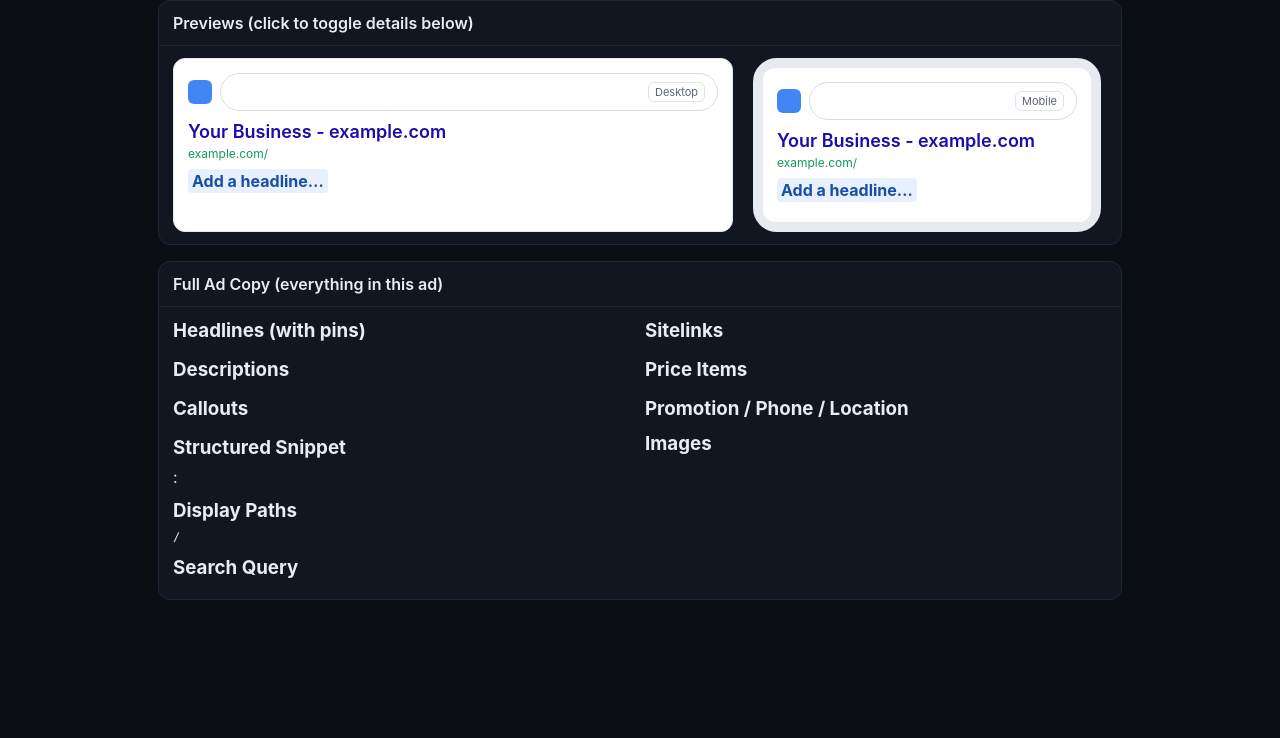
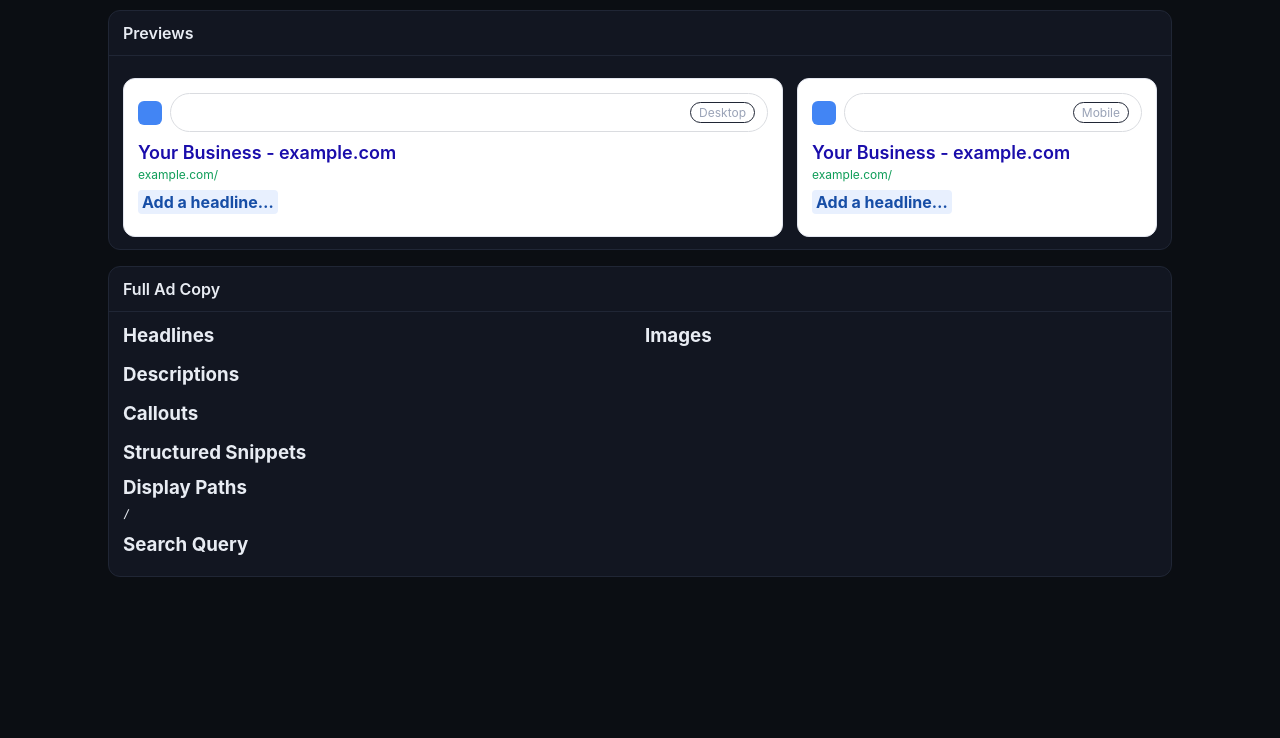
Before and after one commit to the-herald/sample-tool, a plain HTML site: page preview.html in a window 1280 px wide. Shown: the part 62-800 px from the top of the page. Drawn offline with Linux system fonts and the light colour scheme.

Commit message:
Update preview.html
Helped multi.html

```diff
--- a/preview.html
+++ b/preview.html
@@ -12,24 +12,28 @@
     --preview-bg:#fff; --preview-text:#111; --preview-muted:#5f6368;
     --preview-blue:#174ea6; --preview-chip:#e8f0fe; --preview-link:#1a0dab; --preview-green:#0f9d58;
   }
-  [data-theme="light"]{
-    --bg:#f6f7fb; --panel:#ffffff; --line:#e7e9f2; --text:#0f1422; --muted:#56607a; --brand:#2f8d19;
-  }
+  [data-theme="light"]{ --bg:#f6f7fb; --panel:#ffffff; --line:#e7e9f2; --text:#0f1422; --muted:#56607a; --brand:#2f8d19; }
   [data-theme="cyberpunk"]{
     --bg:#0a0c12; --panel:#0e1220; --line:#23283b; --text:#e6f7ff; --muted:#7bd4ff; --brand:#ff2bd6;
     --preview-bg:#0b0f1a; --preview-text:#e6f7ff; --preview-muted:#8fd0ff;
     --preview-blue:#49c7ff; --preview-chip:#121830; --preview-link:#7bf1ff; --preview-green:#00ffcc;
   }
-
   *{box-sizing:border-box} html,body{margin:0;background:var(--bg);color:var(--text);font-family:Inter,system-ui,Segoe UI,Roboto,Helvetica,Arial,sans-serif}
-  .wrap{max-width:1000px;margin:0 auto;padding:18px}
+  .wrap{max-width:1100px;margin:0 auto;padding:18px}
   header{display:flex;justify-content:space-between;align-items:center;gap:10px;margin-bottom:12px}
   .brand{display:flex;gap:10px;align-items:center}
   .brand img{width:28px;height:28px}
   h1{margin:0;font-size:18px}
   .a{color:var(--brand);text-decoration:none}
   .btn{border:1px solid var(--line);background:transparent;color:var(--text);padding:8px 12px;border-radius:10px;cursor:pointer}
-  .previews{display:grid;grid-template-columns:1fr 360px;gap:14px}
+  .pill{display:inline-block;border:1px solid var(--line);border-radius:999px;padding:2px 8px;font-size:12px;color:var(--muted);margin-left:6px}
+
+  .topbar{display:flex;gap:8px;flex-wrap:wrap;align-items:center}
+  .adpicker{display:flex;gap:8px;flex-wrap:wrap}
+  .chipBtn{border:1px solid var(--line);background:var(--panel);color:var(--text);padding:6px 10px;border-radius:10px;cursor:pointer}
+  .chipBtn.active{outline:2px solid var(--brand)}
+
+  .previews{display:grid;grid-template-columns:1fr 360px;gap:14px;margin-top:10px}
   .preview-card{background:var(--preview-bg);color:var(--preview-text);border-radius:12px;border:1px solid #e3e6ef;padding:14px}
   [data-theme="cyberpunk"] .preview-card{border-color:#1f2642}
   .preview-header{display:flex;align-items:center;gap:8px;margin-bottom:10px}
@@ -42,19 +46,18 @@
   .serp-h{background:var(--preview-chip);color:var(--preview-blue);border-radius:4px;padding:2px 4px;font-weight:700}
   .serp-desc{color:#3c4043;font-size:14px;line-height:1.35}
   [data-theme="cyberpunk"] .serp-desc{color:#c9e8ff}
-  .badge{font-size:11px;border:1px solid #dfe3ec;border-radius:6px;padding:2px 6px;color:#5a657c}
-  .mobile-frame{max-width:360px;border:10px solid #e7eaef;border-radius:24px;margin:0 auto;background:#fff}
+  .callouts{font-size:12px;color:#5f6368;margin-top:8px}
+  .snip{margin-top:4px;font-size:12px;color:#3c4043}
+  .img-ext{display:flex;gap:8px;flex-wrap:wrap;margin-top:8px}
+  .img-ext img{width:72px;height:72px;object-fit:cover;border-radius:8px;border:1px solid #e4e7ef}
 
-  /* Details drawers */
   .drawer{background:var(--panel);border:1px solid var(--line);border-radius:12px;margin-top:16px;overflow:hidden}
   .drawer summary{cursor:pointer;list-style:none;padding:12px 14px;font-weight:600;border-bottom:1px solid var(--line)}
   .drawer summary::-webkit-details-marker{display:none}
   .drawer .inner{padding:12px 14px}
   .grid2{display:grid;grid-template-columns:1fr 1fr;gap:10px}
   .mono{font-family:ui-monospace,SFMono-Regular,Consolas,Menlo,monospace;font-size:12px}
-  .pill{display:inline-block;border:1px solid var(--line);border-radius:999px;padding:2px 8px;font-size:12px;color:var(--muted);margin-left:6px}
-  .muted{color:var(--muted)}
-  @media (max-width: 900px){ .previews{grid-template-columns:1fr} }
+  @media (max-width: 900px){ .previews{grid-template-columns:1fr} .grid2{grid-template-columns:1fr} }
 </style>
 </head>
 <body>
@@ -65,78 +68,76 @@
       <h1>Ad Preview</h1>
       <span id="themePill" class="pill"></span>
     </div>
-    <div class="controls">
+    <div class="topbar">
+      <div id="adPicker" class="adpicker"></div>
+      <button id="cycleSnipBtn" class="btn" style="display:none">Cycle Snippet Set</button>
+      <button id="switchImgBtn" class="btn" style="display:none">Switch Image</button>
       <a id="backLink" class="a btn" href="#">Open in Builder</a>
     </div>
   </header>
 
-  <section class="drawer">
-    <summary>Previews (click to toggle details below)</summary>
+  <section class="drawer" open>
+    <summary>Previews</summary>
     <div class="inner">
       <div class="previews">
         <!-- Desktop -->
-        <div class="preview-card" id="deskCard">
+        <div class="preview-card">
           <div class="preview-header">
             <div class="g"></div>
             <div class="searchbar">
               <input id="searchDesk" type="text" disabled />
-              <span class="badge">Desktop</span>
+              <span class="pill">Desktop</span>
             </div>
           </div>
           <div class="serp-url" id="pTitle">Your Business - example.com</div>
           <div class="serp-path">example.com/<span id="pPath1"></span><span id="pSlash1"></span><span id="pPath2"></span></div>
           <div class="serp-hline" id="pHeadsDesk"></div>
           <div class="serp-desc" id="pDescsDesk"></div>
+          <div class="callouts" id="pCalloutsDesk"></div>
+          <div class="snip" id="pSnippetDesk"></div>
+          <div class="img-ext" id="pImgsDesk"></div>
         </div>
 
         <!-- Mobile -->
-        <div class="mobile-frame">
-          <div class="preview-card" style="border:none">
+        <div class="preview-card">
           <div class="preview-header">
             <div class="g"></div>
             <div class="searchbar">
               <input id="searchMob" type="text" disabled />
-                <span class="badge">Mobile</span>
+              <span class="pill">Mobile</span>
             </div>
           </div>
           <div class="serp-url" id="pTitleM">Your Business - example.com</div>
           <div class="serp-path">example.com/<span id="pPath1M"></span><span id="pSlash1M"></span><span id="pPath2M"></span></div>
           <div class="serp-hline" id="pHeadsMob"></div>
           <div class="serp-desc" id="pDescsMob"></div>
-          </div>
+          <div class="callouts" id="pCalloutsMob"></div>
+          <div class="snip" id="pSnippetMob"></div>
+          <div class="img-ext" id="pImgsMob"></div>
         </div>
       </div>
     </div>
   </section>
 
-  <!-- FULL DETAILS -->
   <details class="drawer" open>
-    <summary>Full Ad Copy (everything in this ad)</summary>
+    <summary>Full Ad Copy</summary>
     <div class="inner grid2">
       <div>
-        <h3 style="margin:0 0 8px">Headlines (with pins)</h3>
+        <h3 style="margin:0 0 8px">Headlines</h3>
         <ul id="dHeads"></ul>
         <h3 style="margin:12px 0 8px">Descriptions</h3>
         <ul id="dDescs"></ul>
         <h3 style="margin:12px 0 8px">Callouts</h3>
         <ul id="dCalls"></ul>
-        <h3 style="margin:12px 0 8px">Structured Snippet</h3>
-        <div><span id="dSnipH" class="mono"></span>: <span id="dSnip"></span></div>
+        <h3 style="margin:12px 0 8px">Structured Snippets</h3>
+        <div id="dSnips"></div>
         <h3 style="margin:12px 0 8px">Display Paths</h3>
         <div class="mono">/<span id="dPath1"></span><span id="dSlash1"></span><span id="dPath2"></span></div>
         <h3 style="margin:12px 0 8px">Search Query</h3>
         <div class="mono" id="dQ"></div>
       </div>
       <div>
-        <h3 style="margin:0 0 8px">Sitelinks</h3>
-        <ul id="dSL"></ul>
-        <h3 style="margin:12px 0 8px">Price Items</h3>
-        <ul id="dPrice"></ul>
-        <h3 style="margin:12px 0 8px">Promotion / Phone / Location</h3>
-        <div id="dPromo"></div>
-        <div id="dPhone"></div>
-        <div id="dLoc"></div>
-        <h3 style="margin:12px 0 8px">Images</h3>
+        <h3 style="margin:0 0 8px">Images</h3>
         <ul id="dImgs"></ul>
       </div>
     </div>
@@ -144,90 +145,122 @@
 </div>
 
 <script>
-const LIMITS = { maxH:15, maxD:4 };
 const $ = id => document.getElementById(id);
 const dec = s => JSON.parse(decodeURIComponent(escape(atob(s))));
 const esc = t => (t||'').replace(/[&<>"]/g, m=>({"&":"&amp;","<":"&lt;",">":"&gt;",'"':"&quot;"}[m]));
 
-let S = null;
+let P = null; // payload
+let isMulti = false;
+let idx = 0;       // current ad index (multi)
+let snipIdx = 0;   // snippet set index (0..3) (multi)
+let imgIdx = 0;    // image index (multi)
 
-function top3(heads){
-  const out=[];
-  for(let p=1;p<=3;p++){
-    const x=heads.find(h=>h.pin===p);
-    if(x) out[p-1]=x.t;
-  }
-  heads.forEach(h=>{
-    if(out.length<3 && h.pin===0 && !out.includes(h.t)) out.push(h.t);
-  });
-  return out.slice(0,3);
+function pickBuilderUrl(){
+  return isMulti ? './multi.html' : './index.html';
 }
 
+function renderPicker(){
+  const wrap = $('adPicker'); wrap.innerHTML='';
+  if(!isMulti){ $('cycleSnipBtn').style.display='none'; $('switchImgBtn').style.display='none'; return; }
+  $('cycleSnipBtn').style.display='inline-block';
+  $('switchImgBtn').style.display='inline-block';
+  (P.ads||[]).forEach((ad,i)=>{
+    const b=document.createElement('button'); b.className='chipBtn'+(i===idx?' active':''); b.textContent=ad.title?ad.title:`Ad ${i+1}`;
+    b.onclick=()=>{ idx=i; snipIdx=0; imgIdx=0; render(); renderPicker(); };
+    wrap.appendChild(b);
+  });
+}
+
+function topHeads(ad){ return (ad.h||[]).slice(0,3); }
+
 function render(){
-  if(!S) return;
+  if(!P) return;
+  document.documentElement.setAttribute('data-theme', P.theme || 'dark');
+  $('themePill').textContent = (P.theme||'dark');
 
-  // theme + back link
-  document.documentElement.setAttribute('data-theme', S.theme || 'dark');
-  $('themePill').textContent = (S.theme||'dark');
-  $('backLink').href = `./index.html${location.hash}`;
+  let ad = null;
+  if(isMulti){
+    ad = (P.ads||[])[idx] || {};
+  } else {
+    // map single-ad schema to multi-like
+    ad = { q:P.q||'', p1:P.p1||'', p2:P.p2||'', h:(P.h||[]).map(x=>x.t||x), d:P.d||[], c:P.c||[], sv:P.sv||[], imgs:P.imgs||[] };
+  }
+
+  // back link to the builder with same hash
+  $('backLink').href = `${pickBuilderUrl()}${location.hash}`;
 
   // Previews
-  $('searchDesk').value = S.q || '';
-  $('searchMob').value  = S.q || '';
+  $('searchDesk').value = ad.q || '';
+  $('searchMob').value  = ad.q || '';
+  $('pPath1').textContent = ad.p1||''; $('pPath2').textContent = ad.p2||'';
+  $('pSlash1').textContent = (ad.p1 && ad.p2)?'/':'';
+  $('pPath1M').textContent = ad.p1||''; $('pPath2M').textContent = ad.p2||'';
+  $('pSlash1M').textContent = (ad.p1 && ad.p2)?'/':'';
 
-  $('pPath1').textContent = S.p1 || '';
-  $('pPath2').textContent = S.p2 || '';
-  $('pSlash1').textContent = (S.p1 && S.p2)?'/':'';
-  $('pPath1M').textContent = S.p1 || '';
-  $('pPath2M').textContent = S.p2 || '';
-  $('pSlash1M').textContent = (S.p1 && S.p2)?'/':'';
+  const H = topHeads(ad);
+  const fillH = el => { el.innerHTML=''; if(!H.length){el.innerHTML='<span class="serp-h">Add a headline…</span>'; return;} H.forEach(t=>{ const s=document.createElement('span'); s.className='serp-h'; s.textContent=t; el.appendChild(s); }); };
+  fillH($('pHeadsDesk')); fillH($('pHeadsMob'));
 
-  const H = top3(S.h||[]);
-  function fill(el, arr){
+  const D1=(ad.d||[])[0]||'', D2=(ad.d||[])[1]||'';
+  const desc = D2?`${D1}  ${D2}`:D1;
+  $('pDescsDesk').textContent = desc; $('pDescsMob').textContent = desc;
+
+  // callouts: show in groups of 4 using snipIdx as pager too
+  const groupSize=4;
+  const totalGroups=Math.max(1, Math.ceil((ad.c||[]).length/groupSize));
+  const g = Math.min(snipIdx % totalGroups, totalGroups-1);
+  const callsSlice = (ad.c||[]).slice(g*groupSize, g*groupSize+groupSize);
+  const callsTxt = callsSlice.join('  ·  ');
+  $('pCalloutsDesk').textContent=callsTxt; $('pCalloutsMob').textContent=callsTxt;
+
+  // snippets: show only one set at a time
+  const set = (ad.sv||[])[snipIdx%4] || [];
+  const headers = ['Services','Types','Brands','Styles'];
+  const snipText = set.length ? `${headers[snipIdx%4]}: ${set.join(' • ')}` : '';
+  $('pSnippetDesk').textContent = snipText; $('pSnippetMob').textContent = snipText;
+
+  // images: show one + thumbs
+  const imgs = ad.imgs||[];
+  const ii = imgs.length? imgIdx % imgs.length : 0;
+  function draw(el){
     el.innerHTML='';
-    if(!arr.length){ el.innerHTML='<span class="serp-h">Add a headline…</span>'; return; }
-    arr.forEach(t=>{ const s=document.createElement('span'); s.className='serp-h'; s.textContent=t; el.appendChild(s); });
+    if(imgs.length){
+      const main=document.createElement('img'); main.src=imgs[ii]; main.alt='Ad image'; main.style.width='100px'; main.style.height='100px'; main.style.objectFit='cover'; main.style.borderRadius='10px'; main.style.border='1px solid #e4e7ef';
+      el.appendChild(main);
+      imgs.forEach((u,i)=>{ const im=document.createElement('img'); im.src=u; im.alt='thumb'; if(i===ii){ im.style.outline='2px solid #6DBE45'; } el.appendChild(im); });
     }
-  fill($('pHeadsDesk'), H);
-  fill($('pHeadsMob'),  H);
-  const D1=(S.d||[])[0] || '';
-  const D2=(S.d||[])[1] || '';
-  const desc = D2 ? `${D1}  ${D2}` : D1;
-  $('pDescsDesk').textContent = desc;
-  $('pDescsMob').textContent  = desc;
+  }
+  draw($('pImgsDesk')); draw($('pImgsMob'));
 
-  // Details
-  const UL = (id, arr, fmt=x=>esc(x))=>{
-    const el=$(id); el.innerHTML='';
-    (arr||[]).forEach(v=>{
-      const li=document.createElement('li'); li.innerHTML=fmt(v); el.appendChild(li);
+  // FULL DETAILS
+  const UL = (id,arr,fmt=x=>esc(x))=>{ const el=$(id); el.innerHTML=''; (arr||[]).forEach(v=>{ const li=document.createElement('li'); li.innerHTML=fmt(v); el.appendChild(li); }); };
+  UL('dHeads', ad.h||[], h=>`<span class="mono">${esc(h)}</span>`);
+  UL('dDescs', ad.d||[], d=>`<span class="mono">${esc(d)}</span>`);
+  UL('dCalls', ad.c||[], c=>`<span class="mono">${esc(c)}</span>`);
+  const dSnips = $('dSnips'); dSnips.innerHTML='';
+  (ad.sv||[]).forEach((set,i)=>{
+    const div=document.createElement('div');
+    const headers=['Services','Types','Brands','Styles'];
+    div.innerHTML = `<b>${headers[i]}:</b> <span class="mono">${esc((set||[]).join(' • '))}</span>`;
+    dSnips.appendChild(div);
   });
-  };
-
-  UL('dHeads', (S.h||[]), h => `<span class="mono">${esc(h.t)}</span> ${h.pin?`<span class="pill">Pin ${h.pin}</span>`:''}`);
-  UL('dDescs', (S.d||[]), d => `<span class="mono">${esc(d)}</span>`);
-  UL('dCalls', (S.c||[]),  c => `<span class="mono">${esc(c)}</span>`);
-  $('dSnipH').textContent = S.sh || '';
-  $('dSnip').textContent  = (S.sv||[]).join(' • ');
-  $('dPath1').textContent = S.p1||''; $('dPath2').textContent = S.p2||''; $('dSlash1').textContent = (S.p1&&S.p2)?'/':'';
-  $('dQ').textContent     = S.q || '';
-
-  UL('dSL', (S.sl||[]), sl => `<b>${esc(sl.t||'')}</b> — ${esc(sl.d1||'')} ${esc(sl.d2||'')} ${sl.url?('('+esc(sl.url)+')'):''}`);
-  UL('dPrice', (S.pr||[]), p => `<b>${esc(p.h||'')}</b> — ${esc(p.amt||'')} <span class="muted">${esc(p.unit||'')}</span>`);
-  $('dPromo').textContent = S.promo || '';
-  $('dPhone').textContent = S.phone ? `Call: ${S.phone}` : '';
-  $('dLoc').textContent   = S.loc || '';
-  UL('dImgs', (S.imgs||[]), u => `<span class="mono">${esc(u)}</span>`);
+  $('dPath1').textContent = ad.p1||''; $('dPath2').textContent= ad.p2||''; $('dSlash1').textContent=(ad.p1&&ad.p2)?'/':'';
+  $('dQ').textContent = ad.q || '';
+  UL('dImgs', ad.imgs||[], u=>`<span class="mono">${esc(u)}</span>`);
 }
 
 function init(){
-  if(location.hash.length>1){
-    try{ S = dec(location.hash.slice(1)); }catch(e){}
-  }
-  if(!S) S = {};
+  try{ P = dec(location.hash.slice(1)); }catch(e){ P = {}; }
+  isMulti = !!P.ads;
+  idx = P.idx || 0;
+  snipIdx = P.snip || 0;
+  imgIdx  = P.img || 0;
+
+  renderPicker();
   render();
 
-  // Clicking either preview drawer header toggles details (handled by <details> built-in)
+  $('cycleSnipBtn').onclick = ()=>{ snipIdx=(snipIdx+1)%4; render(); };
+  $('switchImgBtn').onclick = ()=>{ imgIdx+=1; render(); };
 }
 init();
 </script>
```
Lines whose indentation alone changed are shown as unchanged.
